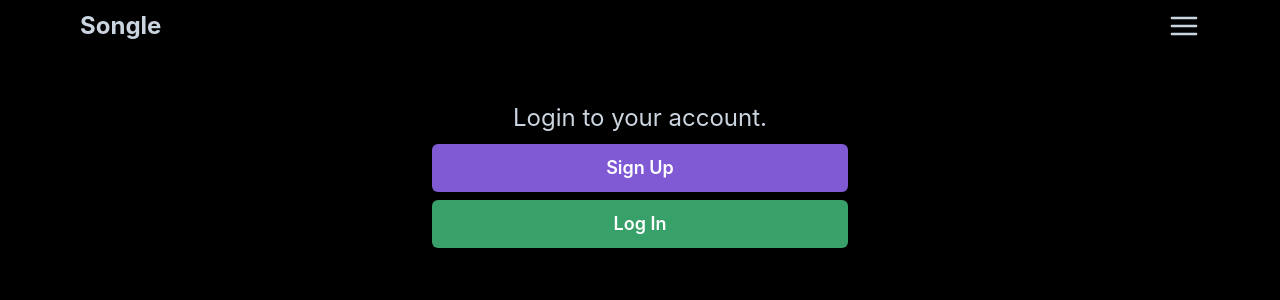
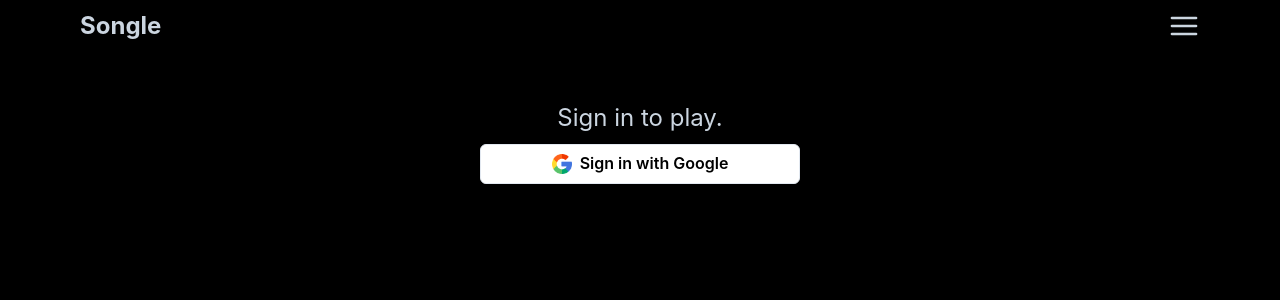
Before and after one commit to notnazsty/new-songle, a Next.js app: page /account in a window 1280 px wide. Shown: the top 300 px of the page. Built offline with nearby package versions, Linux system fonts and the light colour scheme; no server answers.

Commit message:
changes for class

```diff
--- a/pages/account/index.tsx
+++ b/pages/account/index.tsx
@@ -2,6 +2,7 @@
   Box,
   Button,
   Center,
+  Image,
   Spinner,
   Stack,
   VStack,
@@ -75,25 +76,23 @@
             h="100%"
           >
             <VStack maxW="md" w="100%" p={4}>
-              <Text fontSize="2xl"> Login to your account.</Text>
+              <Text fontSize="2xl"> Sign in to play.</Text>
               <Button
-                colorScheme={"purple"}
-                w="100%"
-                justifyContent={"center"}
-                size="lg"
-                onClick={() => signin()}
-              >
-                Sign Up
-              </Button>
-              <Button
-                colorScheme={"green"}
-                w="100%"
-                size="lg"
-                justifyContent={"center"}
-                onClick={() => signin()}
-              >
-                Log In
-              </Button>
+              w="100%"
+              maxW="xs"
+              leftIcon={
+                <Image src={"/google_logo.png"} alt={"Google"} boxSize={5} />
+              }
+              border="1px solid"
+              borderColor={"gray.200"}
+              backgroundColor="white"
+              rounded="md"
+              textColor={'black'}
+              _hover={{ backgroundColor: "#efefef" }}
+              onClick={async () => await signin()}
+            >
+              Sign in with Google
+            </Button>
             </VStack>
           </Stack>
         )}
```
Also changed, not shown: pages/index.tsx (+15 -15 lines), public/google_logo.png (added).
